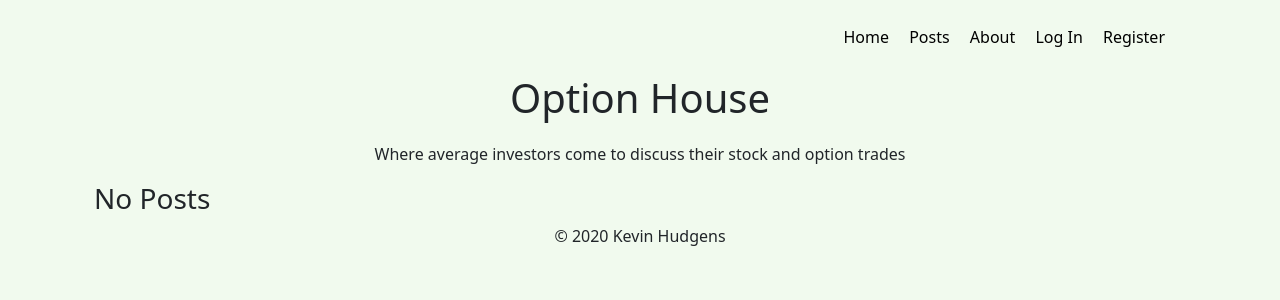
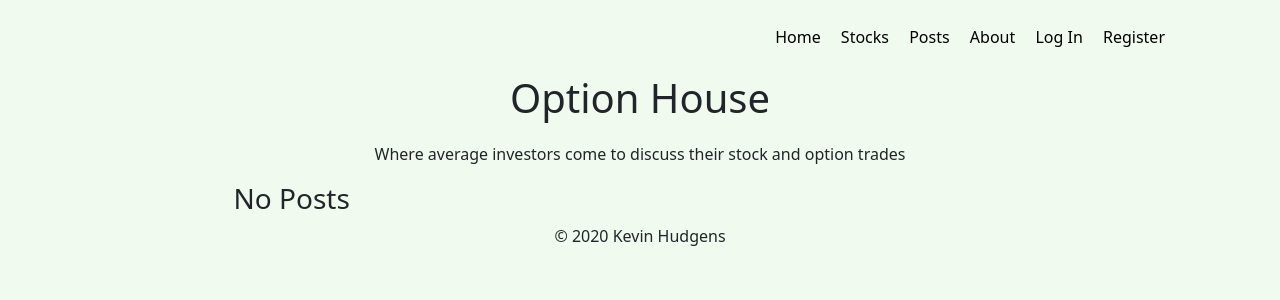
Before and after one commit to kghudgens/OptionHouse, a Django app: page / in a window 1280 px wide. Shown: the top 300 px of the page. Run offline with Django 3.2, Linux system fonts and the light colour scheme; data that the repository does not hold is empty.

Commit message:
Add the stock link to the navbar

```diff
--- a/optionhouseapp/templates/optionhouseapp/base.html
+++ b/optionhouseapp/templates/optionhouseapp/base.html
@@ -15,6 +15,7 @@
                 <ul>
                     <li>
                         <a id="nav_links" href="{% url 'index' %}">Home</a>
+                        <a id="nav_links" href="#">Stocks</a>
                         <a id="nav_links" href="{% url 'post-list' %}">Posts</a>
                         <a id="nav_links"  href="{% url 'about' %}">About</a>
 
--- a/optionhouseapp/templates/optionhouseapp/index.html
+++ b/optionhouseapp/templates/optionhouseapp/index.html
@@ -18,7 +18,7 @@
     {% endif %}
 
     <!-- cards displaying most recent posts  -->
-    <div class="container">
+    <div class="w-75 container">
             {% for post in object_list %}
             <div class="card">
                     <div class="card-body">
```
